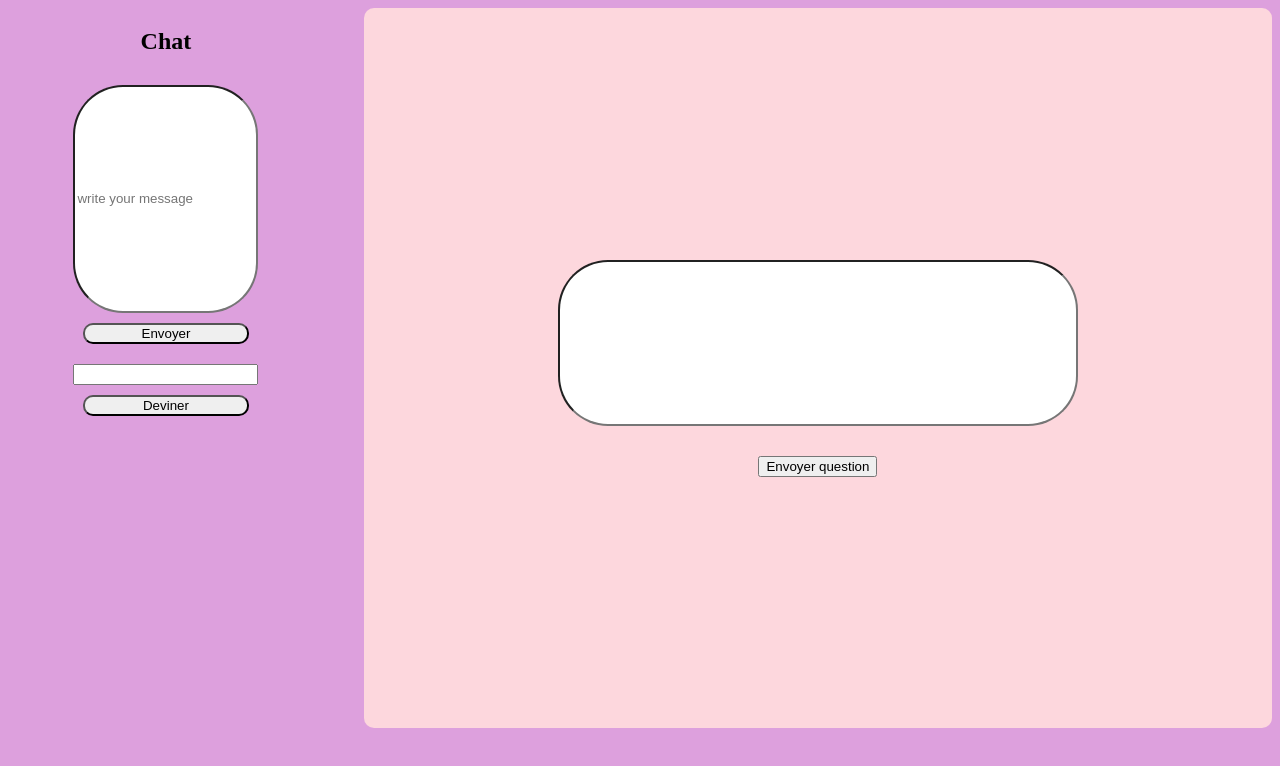
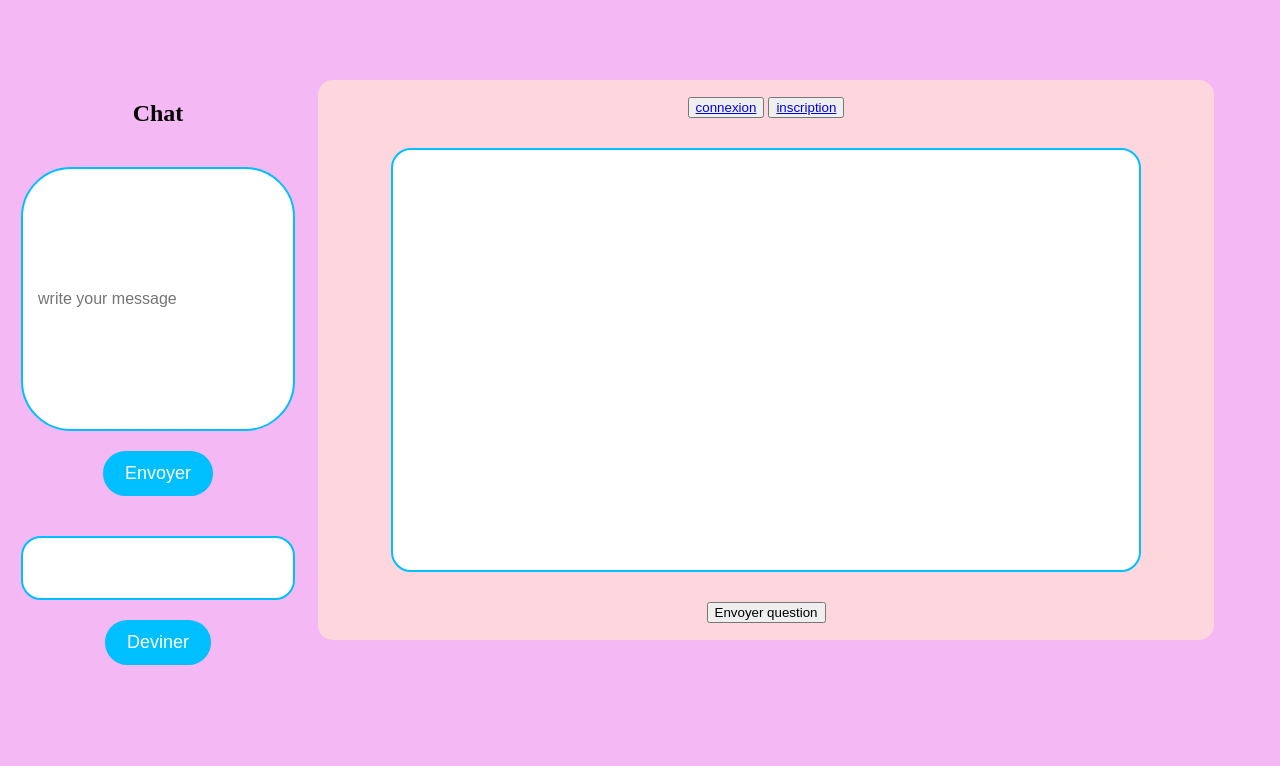
Before and after one commit to IIM-Creative-Technology/Node.js-A2.1-KirbyFanclub, a plain HTML site: page frontend/index.html in a window 1280 px wide. Drawn offline with nearby package versions, Linux system fonts and the light colour scheme; no server answers.

Commit message:
:lipstick:adding things

```diff
--- a/frontend/index.html
+++ b/frontend/index.html
@@ -12,23 +12,24 @@
     <section class="interface">
 
         <div id="tchat">
-
             <h2>Chat</h2>
             <input type="text" placeholder="write your message" id="insertMessage" value="">
             <button type="submit" id="submitMessage">Envoyer</button>
             <div id="messages"></div>
 
             <input type="text" id="guess">
-            <button onclick="guessRiddle()">Deviner</button>
+            <button onclick="guessRiddle()" id="pet">Deviner</button>
             <p id="result"></p>
         </div>
 
         <div id="jeu">
-
+            <div class="updates">
+                <button class="connect"><a href="connexion.html">connexion</a></button>
+                <button class="inscription"><a href="inscription.html">inscription</a></button>
+            </div>
             <input type="text" id="questions" readonly>
             <button id="rep">Envoyer question </button>
         </div>
-
 
     </section>
 
--- a/frontend/style.scss
+++ b/frontend/style.scss
@@ -1,23 +1,12 @@
 body{
-    background-color: plum;
-    #tchat{
-        display: flex;
-        flex-direction: column;
-        width: 350px;
-        height: 450px;
-        gap: 10px;
-        .chat{
-            width: 300px;
-            height: 300px;
-            background-color: aliceblue;
-        }
-    }
+    background-color: rgb(244, 185, 244);
+    cursor: url("/frontend/images/pngegg\ \(1\).png"), auto;
     form {
         width: 250px;
         margin: 0 auto;
-        background-color: rgb(104, 47, 142);
-        border-radius: 15%;
-        padding: 7%;
+        background-color: #00bfff;
+        border-radius: 20px;
+        padding: 6%;
         label {
             display: block;
             margin-bottom: 10px;
@@ -32,17 +21,142 @@ body{
           }
         input[type="submit"] {
             width: 100%;
+            padding: 10px;
+            font-size: 18px;
             background-color: #4CAF50;
             color: white;
-            padding: 14px 20px;
-            margin: 8px 0;
             border: none;
-            border-radius: 4px;
+            border-radius: 5px;
             cursor: pointer;
           }
           input[type="submit"]:hover {
             background-color: #45a049;
           }
       }
+    .interface{
+        display: flex;
+        flex-direction: row;
+        gap: 10px;
+        margin-top: 10vh;
+        #tchat{
+            display: flex;
+            flex-direction: column;
+            align-items: center;
+            gap: 20px;
+            width: 300px;
+            #insertMessage{
+                width: 80%;
+                height: 30vh;
+                padding: 10px 15px;
+                font-size: 16px;
+                border-radius: 50px;
+                border: 2px solid #00bfff;
+                outline: none;
+                transition: all 0.3s ease-in-out;
+            }
+            #insertMessage:focus {
+                border-color: #fff;
+                box-shadow: 0 0 10px #00bfff;
+              }
+
+            #submitMessage{
+                background-color: #00bfff;
+                color: #fff;
+                padding: 10px 20px;
+                border-radius: 25px;
+                border: 2px solid #00bfff;
+                font-size: 18px;
+                cursor: pointer;
+                transition: all 0.3s ease-in-out;
+            }
+            #submitMessage:hover{
+                background-color: #fff;
+                color: #00bfff;
+            }
+            #guess{
+                width: 80%;
+                height: 5vh;
+                padding: 10px 15px;
+                font-size: 16px;
+                border-radius: 20px;
+                border: 2px solid #00bfff;
+                outline: none;
+                transition: all 0.3s ease-in-out;
+
+            }
+            #guess:focus {
+                border-color: #fff;
+                box-shadow: 0 0 10px #00bfff;
+              }
+            #pet{
+                background-color: #00bfff;
+                color: #fff;
+                padding: 10px 20px;
+                border-radius: 25px;
+                border: 2px solid #00bfff;
+                font-size: 18px;
+                cursor: pointer;
+                transition: all 0.3s ease-in-out;
+            }
+            #pet:hover{
+                background-color: #fff;
+                color: #00bfff;
+            }
+        }
+        #jeu{
+
+            display: flex;
+            flex-flow: column;
+            justify-content: center;
+            align-items: center;
+            gap: 30px;
+            width: 70vw;
+            height: 70vh;
+            border: rgb(252, 183, 193);
+            border-radius: 15px;
+            background: rgb(253, 215, 221);
+            input{
+                width: 80%;
+                height: 50vh;
+                padding: 10px 15px;
+                font-size: 16px;
+                border-radius: 20px;
+                border: 2px solid #00bfff;
+                outline: none;
+            }
+            .udates{
+                    .connect{
+                        background-color: #00bfff;
+                        color: #fff;
+                        padding: 10px 20px;
+                        border-radius: 25px;
+                        border: 2px solid #00bfff;
+                        font-size: 18px;
+                        cursor: pointer;
+                        transition: all 0.3s ease-in-out;
+                    }
+                    .connect:hover{
+                        background-color: #fff;
+                        color: #00bfff;
+                    }
+
+
+
+                .inscription{
+                    background-color: #00bfff;
+                    color: #fff;
+                    padding: 10px 20px;
+                    border-radius: 25px;
+                    border: 2px solid #00bfff;
+                    font-size: 18px;
+                    cursor: pointer;
+                    transition: all 0.3s ease-in-out;
+
+                }
+            }
+
+          }
+
+    }
 
 }
```
Also changed, not shown: frontend/images/pngegg (1).png (added), frontend/style.css, 1 other file.
